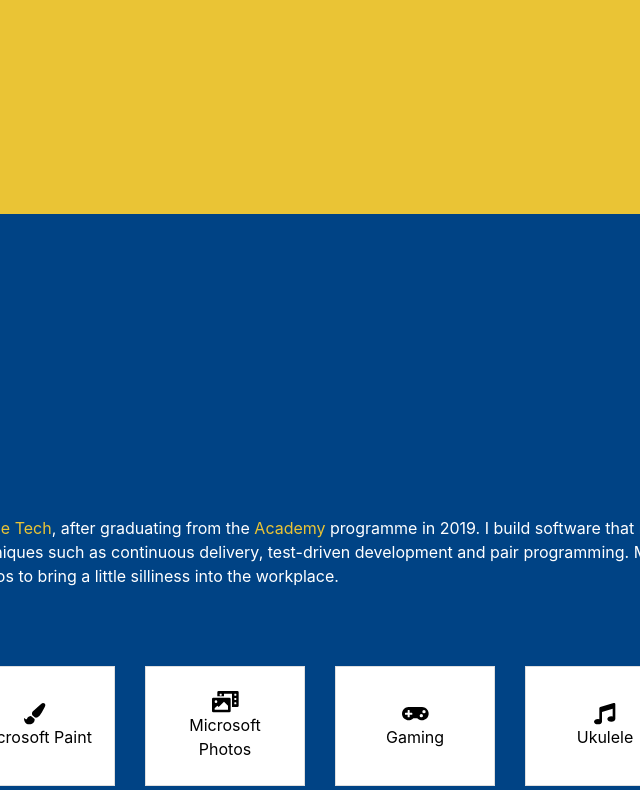
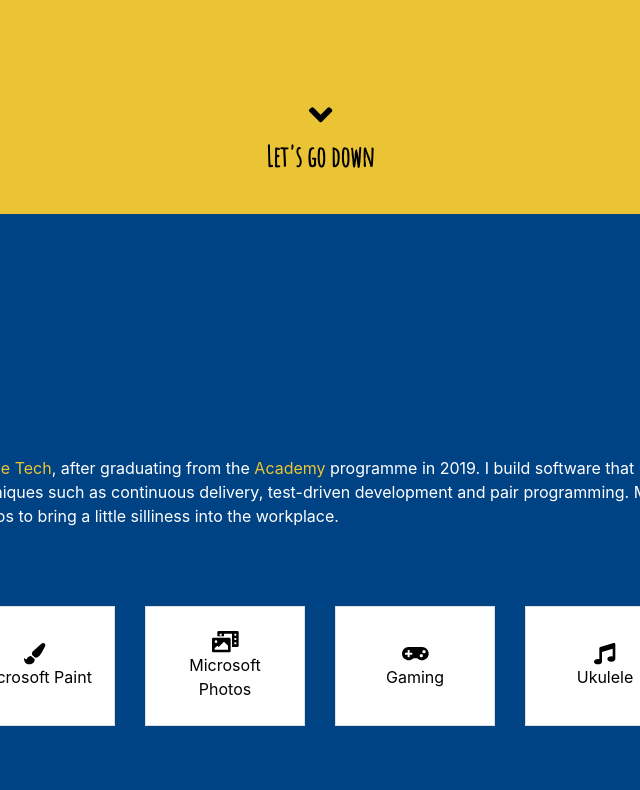
Before and after one commit to chubberlisk/chubberlisk.github.io, a Gatsby site: page / in a window 1280 px wide. Shown: the part 586-1376 px from the top of the page, without its empty margins (320-960 px from the left). Built offline with nearby package versions, Linux system fonts and the light colour scheme; Gatsby itself is replaced by a stand-in of ours.

Commit message:
Add link to go down a section

```diff
--- a/src/components/AboutMe/AboutMe.js
+++ b/src/components/AboutMe/AboutMe.js
@@ -1,4 +1,5 @@
 import React from "react"
+import NextSection from "../NextSection/NextSection"
 import { FontAwesomeIcon } from "@fortawesome/react-fontawesome"
 import {
   faPaintBrush,
@@ -12,6 +13,7 @@ import {
 import "./AboutMe.scss"
 
 const AboutMe = () => (
+  <>
     <section id="about-me">
       <div className="container">
         <h2>A bit about me</h2>
@@ -34,9 +36,9 @@ const AboutMe = () => (
           </a>{" "}
           programme in 2019. I build software that makes our customers happy,
           using Agile practices and techniques such as continuous delivery,
-        test-driven development and pair programming. More recently though, I’ve
-        been using Microsoft Paint and Photos to bring a little silliness into
-        the workplace.
+          test-driven development and pair programming. More recently though,
+          I’ve been using Microsoft Paint and Photos to bring a little silliness
+          into the workplace.
         </p>
         <h3>Interests</h3>
         <div className="row">
@@ -91,6 +93,8 @@ const AboutMe = () => (
         </div>
       </div>
     </section>
+    <NextSection href="#contact-me" backgroundColor="#004385" color="white" />
+  </>
 )
 
 export default AboutMe
--- a/src/components/Landing/Landing.js
+++ b/src/components/Landing/Landing.js
@@ -1,4 +1,5 @@
 import React from "react"
+import NextSection from "../NextSection/NextSection"
 
 import "./Landing.scss"
 
@@ -12,13 +13,14 @@ const Landing = () => (
         </h1>
         <h1>But you can just call me</h1>
         <h1>
-          <mark>
+          <mark className="hvr-buzz">
             <b>Ting</b>
           </mark>
           .
         </h1>
       </div>
     </section>
+    <NextSection href="#about-me" color="black" />
   </>
 )
 
--- /dev/null
+++ b/src/components/NextSection/NextSection.js
@@ -0,0 +1,22 @@
+import React from "react"
+import { FontAwesomeIcon } from "@fortawesome/react-fontawesome"
+import { faAngleDown } from "@fortawesome/free-solid-svg-icons"
+
+import "./NextSection.scss"
+
+const NextSection = ({ href, backgroundColor, color }) => (
+  <div
+    className="container-fluid next-section"
+    style={{ backgroundColor: backgroundColor }}
+  >
+    <a className="hvr-wobble-bottom" href={href} style={{ color: color }}>
+      <b>
+        <FontAwesomeIcon icon={faAngleDown} size="lg" />
+        <br />
+        Let's go down
+      </b>
+    </a>
+  </div>
+)
+
+export default NextSection
--- /dev/null
+++ b/src/components/NextSection/NextSection.scss
@@ -0,0 +1,23 @@
+.next-section {
+  min-height: 15vh;
+  padding-bottom: 2.5vh;
+  font-family: 'Amatic SC', cursive;
+  text-align: center;
+
+  a { text-decoration: none; }
+}
+
+/* Extra small devices */
+@media only screen and (max-width: 320px) {
+  .next-section { font-size: 1.15em; }
+}
+
+/* Small devices */
+@media only screen and (min-width: 321px) {
+  .next-section { font-size: 1.25em; }
+}
+
+/* Medium devices */
+@media only screen and (min-width: 768px) {
+  .next-section { font-size: 1.75em; }
+}
--- a/src/styles/global.scss
+++ b/src/styles/global.scss
@@ -1,5 +1,6 @@
 @import 'custom';
 @import "~bootstrap/scss/bootstrap";
+@import "~hover.css/css/hover-min";
 
 html { scroll-behavior: smooth; }
 
@@ -9,7 +10,7 @@ body {
 }
 
 section {
-  min-height: 100vh;
+  min-height: 85vh;
   padding: 2.5vh;
   position: relative;
   display: flex;
```
Also changed, not shown: test/e2e/user-visits-home-page-spec.js (+2 -2 lines), 2 other files. Lines whose indentation alone changed are shown as unchanged.
